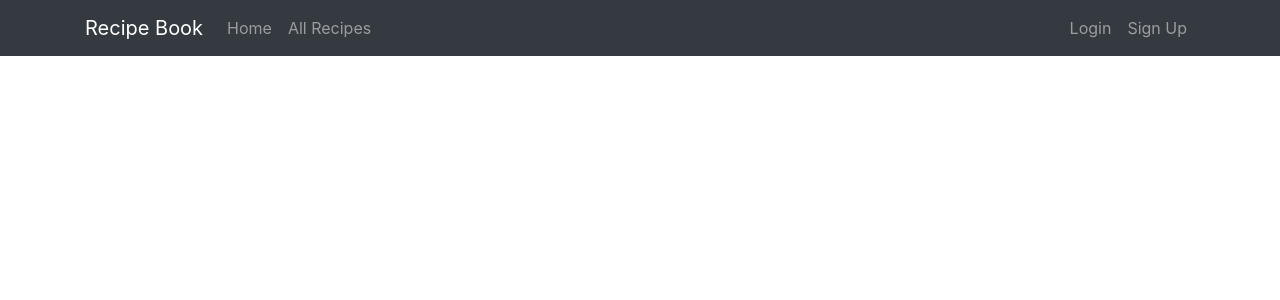
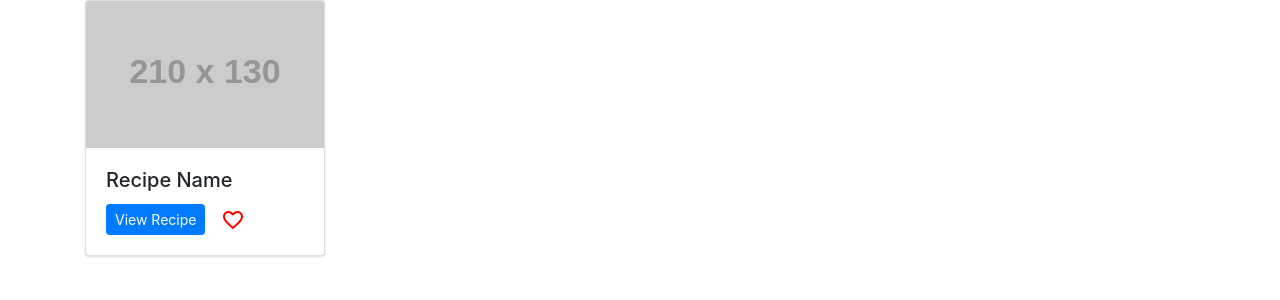
Before and after one commit to MHNashef/wecode-capstone, a React (Create React App) app: page / in a window 1280 px wide. Shown: the top 300 px of the page. Built offline with nearby package versions, Linux system fonts and the light colour scheme.

Commit message:
mvp of recipe card

```diff
--- a/package.json
+++ b/package.json
@@ -10,6 +10,7 @@
     "react": "^17.0.2",
     "react-bootstrap": "^1.6.1",
     "react-dom": "^17.0.2",
+    "react-icons": "^4.2.0",
     "react-scripts": "4.0.3",
     "web-vitals": "^1.1.2"
   },
--- a/src/App.css
+++ b/src/App.css
@@ -1,38 +1,9 @@
-.App {
-  text-align: center;
+/* .make-it-slow {
+  box-shadow: 0 1px 2px rgba(0,0,0,0.15);
+  transition: box-shadow 0.3s ease-in-out;
 }
 
-.App-logo {
-  height: 40vmin;
-  pointer-events: none;
-}
-
-@media (prefers-reduced-motion: no-preference) {
-  .App-logo {
-    animation: App-logo-spin infinite 20s linear;
-  }
-}
-
-.App-header {
-  background-color: #282c34;
-  min-height: 100vh;
-  display: flex;
-  flex-direction: column;
-  align-items: center;
-  justify-content: center;
-  font-size: calc(10px + 2vmin);
-  color: white;
-}
-
-.App-link {
-  color: #61dafb;
-}
-
-@keyframes App-logo-spin {
-  from {
-    transform: rotate(0deg);
-  }
-  to {
-    transform: rotate(360deg);
-  }
-}
+/* Transition to a bigger shadow on hover */
+/* .make-it-slow:hover {
+  box-shadow: 0 5px 15px rgba(0,0,0,0.3); */
+/* } */
--- a/src/App.js
+++ b/src/App.js
@@ -1,9 +1,9 @@
-import Header from './components/Header';
+import RecipeCard from './components/RecipeCard';
 import './App.css';
 
 function App() {
   return (
-    <Header />
+    <RecipeCard />
   );
 }
 
--- /dev/null
+++ b/src/components/RecipeCard.jsx
@@ -0,0 +1,28 @@
+import React from "react";
+import { Card, Button, Container } from "react-bootstrap";
+import { MdFavoriteBorder } from "react-icons/md";
+import "../styles/RecipeCard.css"
+
+export default function RecipeCard() {
+  const iconStyles = { color: "red", fontSize: "1.5em" };
+
+  return (
+    <>
+      <Container>
+        <Card style={{ width: "15rem" }} className="make-it-slow">
+          <Card.Img
+            variant="top"
+            src="https://via.placeholder.com/210x130.png"
+          />
+          <Card.Body>
+            <Card.Title>Recipe Name</Card.Title>
+            <Button variant="primary" className="btn-sm">
+              View Recipe
+            </Button>
+            <MdFavoriteBorder className="ml-3" style={iconStyles} />
+          </Card.Body>
+        </Card>
+      </Container>
+    </>
+  );
+}
--- a/src/index.js
+++ b/src/index.js
@@ -1,8 +1,8 @@
 import React from 'react';
 import ReactDOM from 'react-dom';
 import App from './App';
+import './index.css';
 import 'bootstrap/dist/css/bootstrap.min.css';
-import './index.css';
 import reportWebVitals from './reportWebVitals';
 
 ReactDOM.render(
--- /dev/null
+++ b/src/styles/RecipeCard.css
@@ -0,0 +1,9 @@
+.make-it-slow {
+    box-shadow: 0 1px 2px rgba(0,0,0,0.15);
+    transition: box-shadow 0.3s ease-in-out;
+  }
+
+  /* Transition to a bigger shadow on hover */
+  .make-it-slow:hover {
+    box-shadow: 0 5px 15px rgba(0,0,0,0.3);
+  }
```
Also changed, not shown: 1 other file (tests, documents, lock files or other folders).
